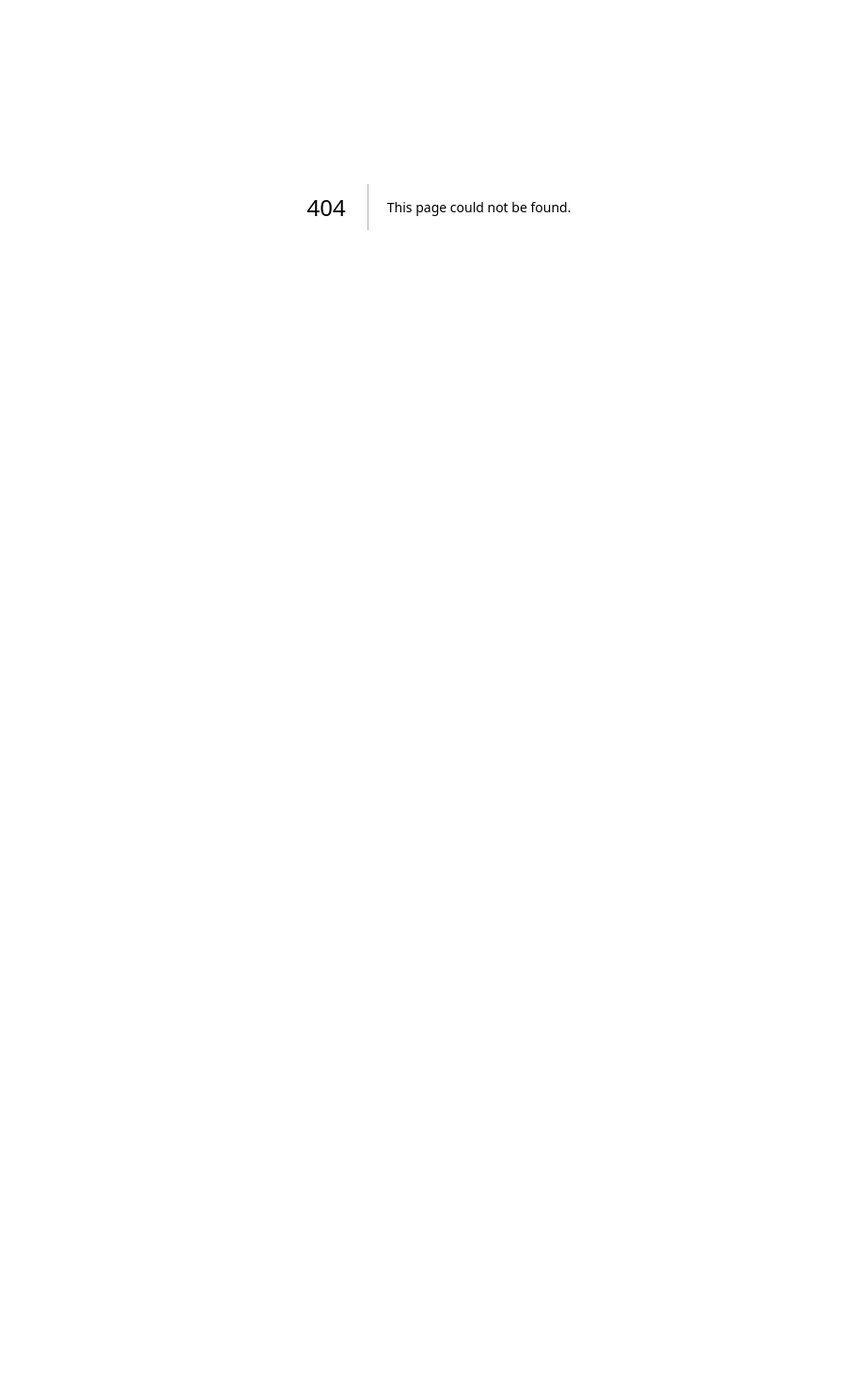
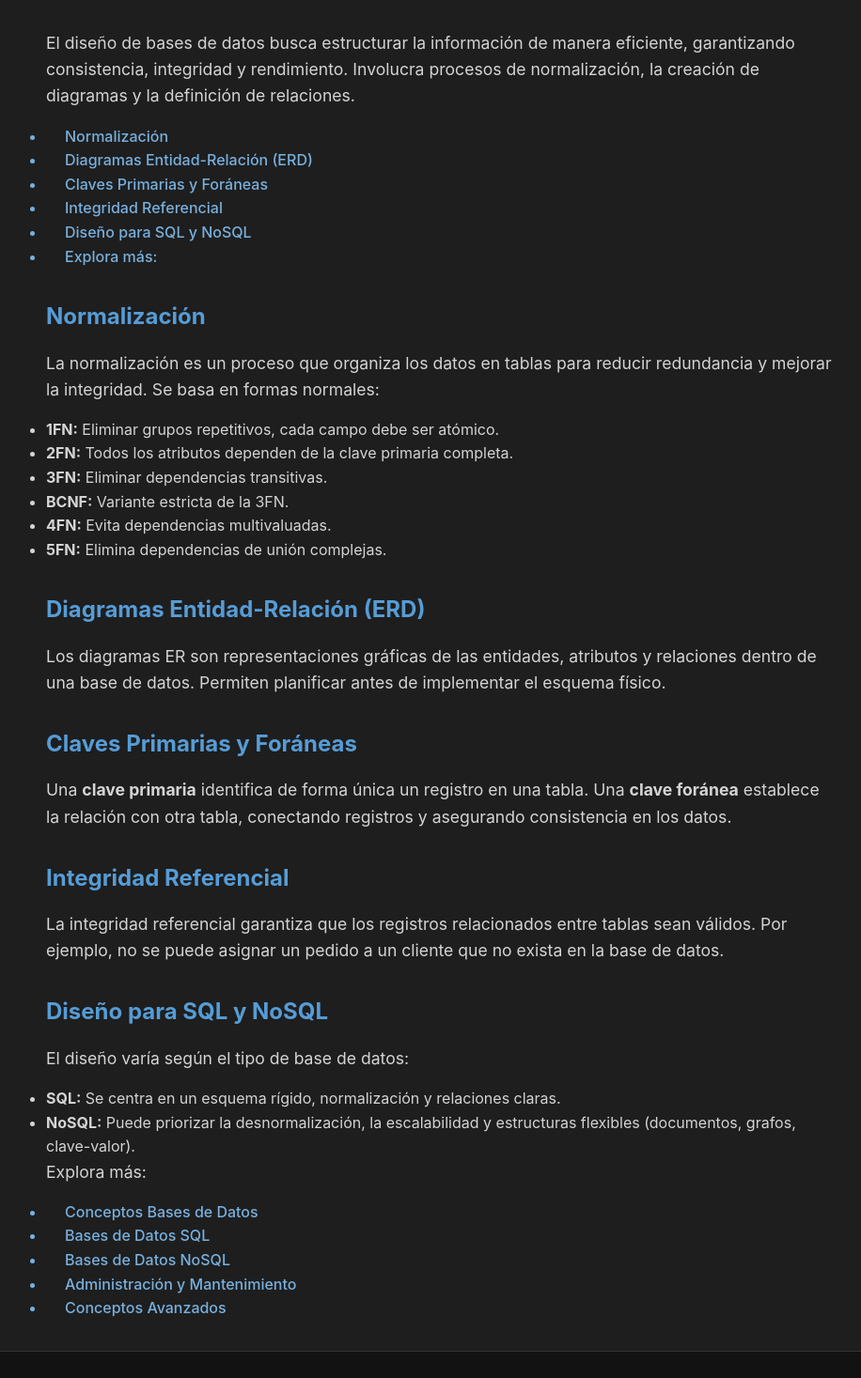
Before and after one commit to DdEze/SyntaxSphere, a Next.js app: page /bases-datos/diseno in a window 1280 px wide. Before the commit this address had no page. Shown: the part 180-1647 px from the top of the page at 94% size, without its empty margins (173-1089 px from the left). Before the commit the page ends 800 px from the top, so only its background shows below. Built offline with nearby package versions, Linux system fonts and the light colour scheme.

Commit message:
feat(diseno): Se agrego la pantalla de 'Diseño de Bases de Datos'

```diff
--- /dev/null
+++ b/app/bases-datos/diseno/page.js
@@ -0,0 +1,105 @@
+'use client';
+
+import Layout from '@/components/Layout';
+import Link from 'next/link';
+import '@/styles/global.css';
+
+export default function DisenoBasesDatosPage() {
+  return(
+    <Layout>
+      <section>
+        <h1>Diseño de Bases de Datos</h1>
+        <p>
+          El diseño de bases de datos busca estructurar la información de manera eficiente,
+          garantizando consistencia, integridad y rendimiento. Involucra procesos de normalización,
+          la creación de diagramas y la definición de relaciones.
+        </p>
+      </section>
+
+      <section>
+        <nav>
+          <ul className='indice'>
+              <li><a href="#normalizacion">Normalización</a></li>
+              <li><a href="#entidad">Diagramas Entidad-Relación (ERD)</a></li>
+              <li><a href="#clave">Claves Primarias y Foráneas</a></li>
+              <li><a href="#integridad">Integridad Referencial</a></li>
+              <li><a href="#vs">Diseño para SQL y NoSQL</a></li>
+              <li><a href='#explora'>Explora más:</a></li>
+          </ul>
+        </nav>
+      </section>
+
+      {/* Normalización */}
+      <section id='normalizacion'>
+        <h2>Normalización</h2>
+        <p>
+          La normalización es un proceso que organiza los datos en tablas para reducir redundancia
+          y mejorar la integridad. Se basa en formas normales:
+        </p>
+        <ul>
+          <li><strong>1FN:</strong> Eliminar grupos repetitivos, cada campo debe ser atómico.</li>
+          <li><strong>2FN:</strong> Todos los atributos dependen de la clave primaria completa.</li>
+          <li><strong>3FN:</strong> Eliminar dependencias transitivas.</li>
+          <li><strong>BCNF:</strong> Variante estricta de la 3FN.</li>
+          <li><strong>4FN:</strong> Evita dependencias multivaluadas.</li>
+          <li><strong>5FN:</strong> Elimina dependencias de unión complejas.</li>
+        </ul>
+      </section>
+
+      {/* Diagramas entidad-relación */}
+      <section id='entidad'>
+        <h2>Diagramas Entidad-Relación (ERD)</h2>
+        <p>
+          Los diagramas ER son representaciones gráficas de las entidades, atributos y relaciones
+          dentro de una base de datos. Permiten planificar antes de implementar el esquema físico.
+        </p>
+      </section>
+
+      {/* Claves */}
+      <section id='clave'>
+        <h2>Claves Primarias y Foráneas</h2>
+        <p>
+          Una <strong>clave primaria</strong> identifica de forma única un registro en una tabla.
+          Una <strong>clave foránea</strong> establece la relación con otra tabla, conectando registros
+          y asegurando consistencia en los datos.
+        </p>
+      </section>
+
+      {/* Integridad referencial */}
+      <section id='integridad'>
+        <h2>Integridad Referencial</h2>
+        <p>
+          La integridad referencial garantiza que los registros relacionados entre tablas sean
+          válidos. Por ejemplo, no se puede asignar un pedido a un cliente que no exista en la base
+          de datos.
+        </p>
+      </section>
+
+      {/* SQL vs NoSQL */}
+      <section id='vs'>
+        <h2>Diseño para SQL y NoSQL</h2>
+        <p>
+          El diseño varía según el tipo de base de datos:
+        </p>
+        <ul>
+          <li><strong>SQL:</strong> Se centra en un esquema rígido, normalización y relaciones claras.</li>
+          <li><strong>NoSQL:</strong> Puede priorizar la desnormalización, la escalabilidad y
+          estructuras flexibles (documentos, grafos, clave-valor).</li>
+        </ul>
+      </section>
+
+      <section id='explora'>
+        <p>Explora más:</p>
+        <nav>
+        <ul className='indice'>
+          <li><Link href="/bases-datos">Conceptos Bases de Datos</Link></li>
+          <li><Link href="/bases-datos/sql">Bases de Datos SQL</Link></li>
+          <li><Link href="/bases-datos/nosql">Bases de Datos NoSQL</Link></li>
+          <li><Link href="/bases-datos/administracion">Administración y Mantenimiento</Link></li>
+          <li><Link href="/bases-datos/conceptos-avanzados">Conceptos Avanzados</Link></li>
+        </ul>
+        </nav>
+      </section>
+    </Layout>
+  )
+}
```
